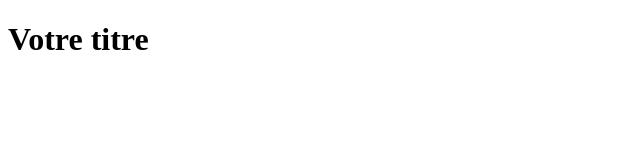
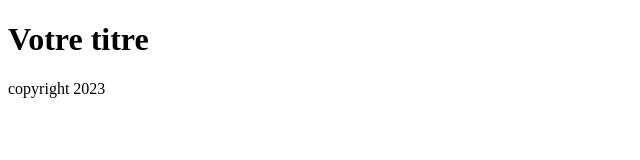
Before and after one commit to estef1994/premier-depot, a plain HTML site: page index.html in a window 1280 px wide. Shown: the whole page, without its empty margins (0-640 px from the left). Drawn offline with Linux system fonts and the light colour scheme.

Commit message:
add a copyright

```diff
--- a/index.html
+++ b/index.html
@@ -7,6 +7,7 @@
 </head>
 <body>
     <h1>Votre titre</h1>
+    <footer>copyright 2023</footer>
 
 </body>
 </html>
```
